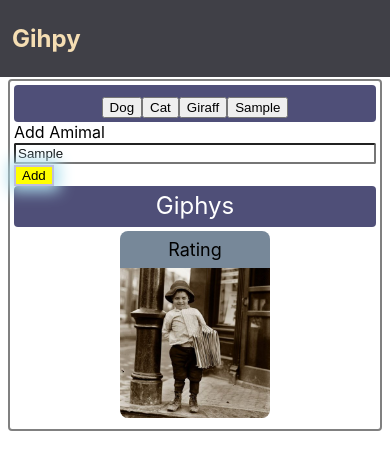
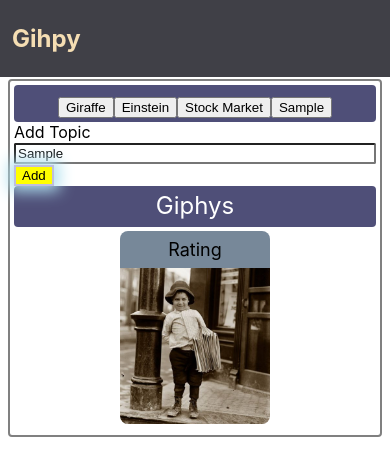
Before and after one commit to plinck/GifTastic, a plain HTML site: page index.html in a window 390 px wide. Both pictures are taken after typing "Sample" into the empty fields and a click on the input "Add". Drawn offline with nearby package versions, Linux system fonts and the light colour scheme.

Commit message:
Mobile responsive and more generic

```diff
--- a/assets/css/style.css
+++ b/assets/css/style.css
@@ -164,7 +164,6 @@ input[type=submit] {
 /* Constrain img and put on bottom */
 .articleImage {
     width: 300px;
-    /* height: 175px; */
     border-bottom-left-radius: 8px;
     border-bottom-right-radius: 8px;
 
@@ -275,7 +274,6 @@ RESPONSIVENESS
 
     .articleImage {
         width: 150px;
-        height: 150px;
     }
 
 }
@@ -287,7 +285,6 @@ RESPONSIVENESS
 
     .articleImage {
         width: 200px;
-        height: 200px;
     }
 }
 
--- a/assets/js/main.js
+++ b/assets/js/main.js
@@ -13,10 +13,10 @@ const APIKEY = "7ea61b540c7c42c0beeec1cea9ccb3d5";
 const maxNbrGifs = 10;
 const ratingFilter = "pg";
 
-// Initial array of Animals
-var animals = ["Dog", "Cat", "Giraff"];
+// Initial array of topics
+var topics = ["Giraffe", "Einstein", "Stock Market"];
 
-
+// Get GIFs based on name passed
 function getGIPHYs(animal) {
     var requestURL = `https://api.giphy.com/v1/gifs/search?q=${animal}&limit=${maxNbrGifs}&rating=${ratingFilter}&api_key=dc6zaTOxFJmzC&limit=10`;
 
@@ -47,8 +47,6 @@ function gifRender(gifs) {
 
         $(".articles").append(cardDiv);
     }
-
-
 }
 
 // Render HTML for a single GIF Card
@@ -84,11 +82,11 @@ function buttonsRender() {
     $("#buttons-view").empty();
 
     // Loops through the array of buttons
-    for (var i in animals) {
+    for (var i in topics) {
         var btn = $("<button>");
         btn.addClass("animal");
-        btn.attr("data-name", animals[i]);
-        btn.text(animals[i]);
+        btn.attr("data-name", topics[i]);
+        btn.text(topics[i]);
         // Added the button to the buttons-view div
         $("#buttons-view").append(btn);
     }
@@ -107,13 +105,13 @@ $(document).ready(function () {
     });
 
     // Wait for button click to display GIFs
-    $("#add-animal").on("click", function (event) {
+    $("#add-topic").on("click", function (event) {
         event.preventDefault();
         // This line of code will grab the input from the textbox
-        var animal = $("#animal-input").val().trim();
+        var animal = $("#topic-input").val().trim();
 
         // The movie from the textbox is then added to our array
-        animals.push(animal);
+        topics.push(animal);
 
         // Calling renderButtons which handles the processing of our movie array
         buttonsRender();
@@ -131,8 +129,6 @@ $(document).ready(function () {
           $(this).attr("src", $(this).attr("data-still"));
           $(this).attr("data-state", "still");
         }
-
     });
 
-
-});
+}); // (document).ready
--- a/index.html
+++ b/index.html
@@ -33,17 +33,16 @@
             <div class="row">
                 <!-- form -->
                 <div id="searchForm" class="row">
-                    <label for="animal-input">Add Amimal</label>
-                    <input type="text" id="animal-input"><br>
-                    <!-- Button triggers new movie to be added -->
-                    <input id="add-animal" type="submit" value="Add">
+                    <label for="topic-input">Add Topic</label>
+                    <input type="text" id="topic-input"><br>
+                    <input id="add-topic" type="submit" value="Add">
                 </div>
                 <div class="section-header row">
                     <div class="col-12">Giphys</div>
                     <div id="errorMessage" class="col-12"></div>
                 </div>
-                <article id="gifs-appear-here" class="articles row">
-                    <!-- Giphy Cards -->
+                <article class="articles row">
+                    <!-- Giphy Cards Go Here -->
                     <div class="articleCard card">
                         <div class="cardHeader articleHeadline">Rating</div>
                         <div class="cardBody">
```
Also changed, not shown: 1 other file.
